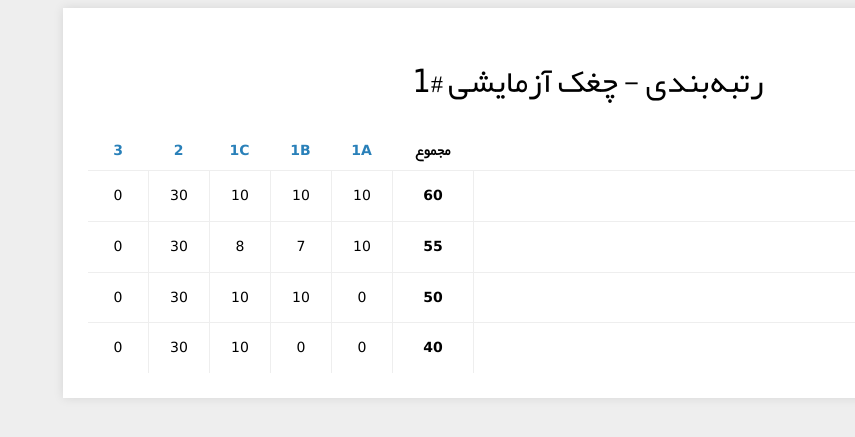
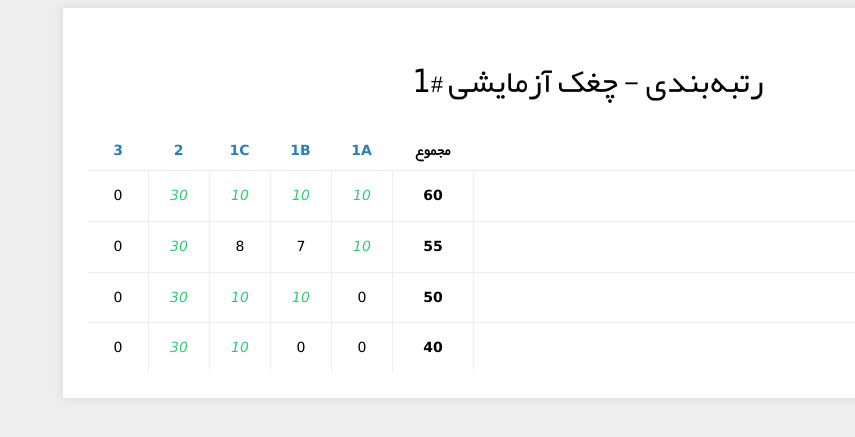
Before and after one commit to computerCS/computercs.github.io, a Jekyll site: the page built from standing/choghok1.html, in a window 1280 px wide. Shown: the top 437 px of the page, without its empty margins (425-1280 px from the left). Built offline with Jekyll 4.4.1, drawn with Linux system fonts in a browser that asks for light colours.

Commit message:
فول کردن :)

```diff
--- a/_layouts/scoreboard.html
+++ b/_layouts/scoreboard.html
@@ -1,10 +1,12 @@
 <!doctype html>
+<html dir="rtl" lang="fa">
 <head>
 	<meta charset="utf-8">
 	<title>رتبه بندی - {{ page.title }}</title>
-  <link href="/style/scoreboard.css" rel="stylesheet" type="text/css">
+	<link href="/style/scoreboard.css?lastEdit=2015-07-29--19-39" rel="stylesheet" type="text/css">
 </head>
 <body>
+{% assign maxScore = 0 %}
 <section>
 	<h1> رتبه‌بندی - {{ page.title }}</h1>
 	<table>
@@ -13,6 +15,7 @@
 			<th class="name">نام</th>
 			<th class="score">مجموع</th>
 			{% for problem in page.problems %}
+			{% assign maxScore = maxScore|plus:problem.score %}
 			<th class="problem">
 				<a href="{{ problem.url }}" target="_blank" title=" {{ problem.score }} امتیاز">
 					{{ problem.name }}
@@ -45,11 +48,11 @@
 				{% endif %}
 			  </span>
 			</td>
-          <td class="score">
+			<td class="score{% if user.score == maxScore %} full{% endif %}">
 				{{ user.score }}
 			</td>
 			{% for problem in user.problems %}
-            <td class="problem">{{ problem }}</td>
+			<td class="problem{% if problem == page.problems[forloop.index0].score %} full{% endif %}">{{ problem }}</td>
 			{% endfor %}
 		</tr>
 		{% endfor %}
--- a/style/scoreboard.css
+++ b/style/scoreboard.css
@@ -1,4 +1,4 @@
-::selection{
+::selection {
     background: rgba(255, 200, 0, 0.4);
 }
 
@@ -42,6 +42,7 @@ section {
     padding: 25px;
     box-shadow: 0 0 10px rgba(0, 0, 0, 0.1);
 }
+
 table {
     width: 100%;
     font-size: 14px;
@@ -112,3 +113,8 @@ td.score, .problem {
 tr:hover td {
     background: #f7f7f7;
 }
+
+.full {
+    color: #2ecc71;
+    font-style: italic;
+}
```
Also changed, not shown: 1 other file. Lines whose indentation alone changed are shown as unchanged.
